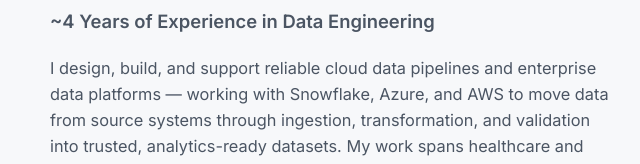
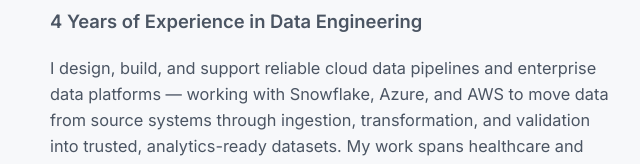
Before and after one commit to furqanuppal/portfolio, a plain HTML site: page index.html in a window 1280 px wide. Shown: the part 298-462 px from the top of the page, 34-674 px from the left. Drawn offline with Linux system fonts and the light colour scheme.

```diff
--- a/index.html
+++ b/index.html
@@ -58,7 +58,7 @@
     <div class="hero-text">
       <p class="eyebrow">Data Engineer · Data Reliability Engineer · Cloud &amp; Data Platform Engineer</p>
       <h1>Muhammad Furqan Uppal</h1>
-      <p class="hero-sub">~4 Years of Experience in Data Engineering</p>
+      <p class="hero-sub">4 Years of Experience in Data Engineering</p>
       <p class="hero-desc">
         I design, build, and support reliable cloud data pipelines and enterprise data platforms —
         working with Snowflake, Azure, and AWS to move data from source systems through ingestion,
```
